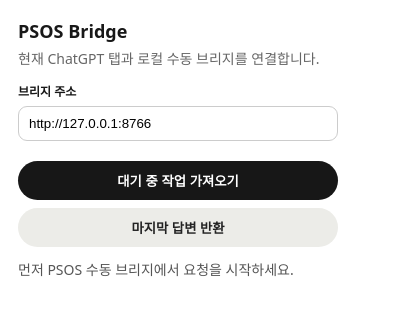
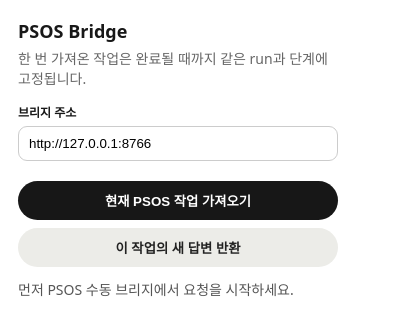
Before and after one commit to sarecury-lgtm/prompt-system-lab, a browser extension: page extensions/psos-chatgpt-bridge/popup.html in a window 400 px wide. Drawn offline with Linux system fonts and the light colour scheme.

Commit message:
Clarify extension run binding and response scope

```diff
--- a/extensions/psos-chatgpt-bridge/popup.html
+++ b/extensions/psos-chatgpt-bridge/popup.html
@@ -17,11 +17,11 @@
 </head>
 <body>
   <h1>PSOS Bridge</h1>
-  <p>현재 ChatGPT 탭과 로컬 수동 브리지를 연결합니다.</p>
+  <p>한 번 가져온 작업은 완료될 때까지 같은 run과 단계에 고정됩니다.</p>
   <label for="server">브리지 주소</label>
   <input id="server" value="http://127.0.0.1:8766">
-  <button class="primary" id="insert">대기 중 작업 가져오기</button>
-  <button class="secondary" id="return">마지막 답변 반환</button>
+  <button class="primary" id="insert">현재 PSOS 작업 가져오기</button>
+  <button class="secondary" id="return">이 작업의 새 답변 반환</button>
   <div id="status">먼저 PSOS 수동 브리지에서 요청을 시작하세요.</div>
   <script src="popup.js"></script>
 </body>
```
